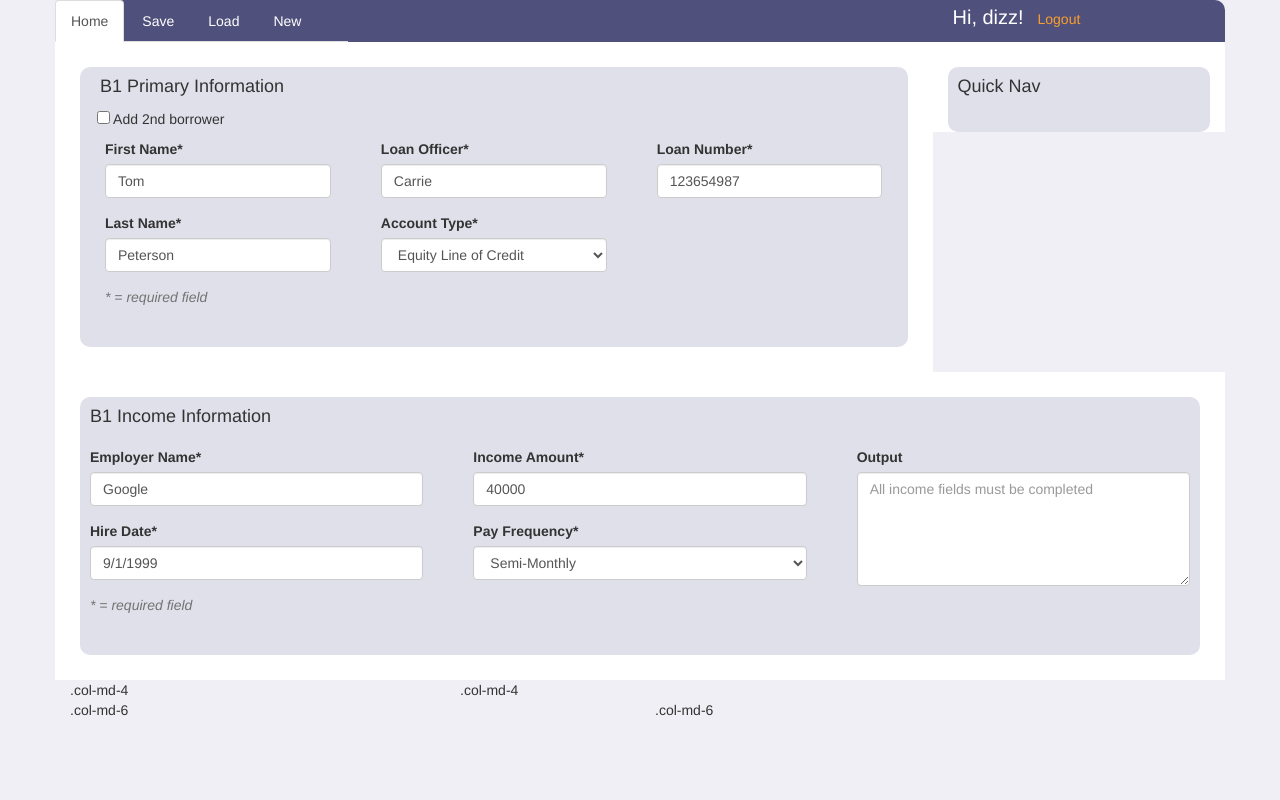
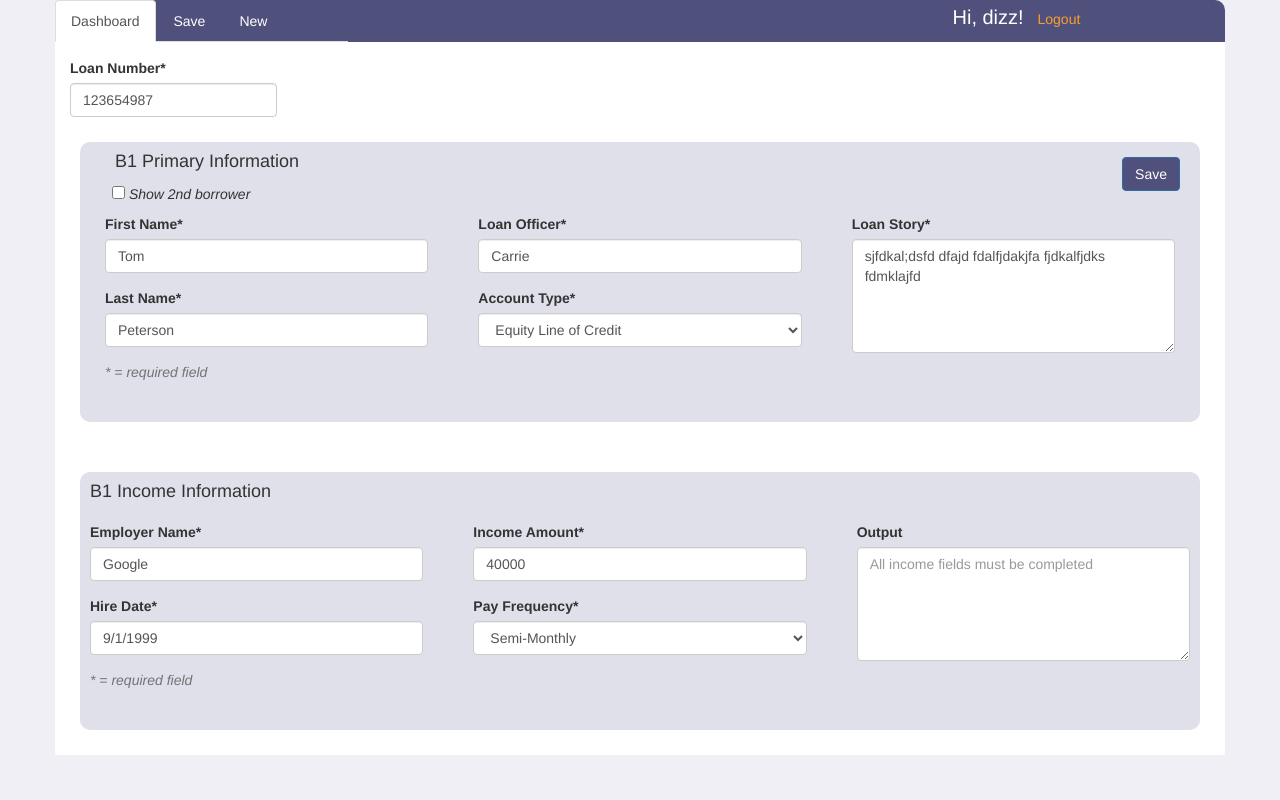
Before and after one commit to ajemiso/collate, a Django app: a page that uses capstone/templates/submittals.html in a window 1280 px wide. Run offline with Django 3.2, Linux system fonts and the light colour scheme; a user stored in the database is signed in; data comes from the database, SQL or seed files in the repository; both versions use the stored data as it was after the commit; some libraries are stand-ins or nearby versions.

Commit message:
added save button to Primary field, moved loan number field to top of submittal page, other minor fixes

```diff
--- a/capstone/capstone/urls.py
+++ b/capstone/capstone/urls.py
@@ -29,7 +29,9 @@ urlpatterns = [
     url(r'^logout_user/$', views.logout_user),
 
     # Submittals
+    url(r'^(?P<username>\w+)/submittals/new/$', views.submittals, name='submittals'),
     url(r'^save/', views.save_submit),
-    url(r'^(?P<username>\w+)/submittals/$', views.dashboard, name='submittals'),
+    url(r'^(?P<username>\w+)/submittals/$', views.dashboard, name='dashboard'),
     url(r'^(?P<username>\w+)/submittals/(?P<pk>\d+)/$', views.load_submit, name='load_submit'),
+    url(r'^load_loan_number/$', views.load_submit)
 ]
--- a/capstone/submittals/forms.py
+++ b/capstone/submittals/forms.py
@@ -19,8 +19,10 @@ class SubmittalForm(forms.ModelForm):
             'b1_first_name': forms.TextInput(attrs={'class': 'form-control', 'placeholder': 'First'}),
             'b1_last_name': forms.TextInput(attrs={'class': 'form-control', 'placeholder': 'Last'}),
             'loan_officer': forms.TextInput(attrs={'class': 'form-control', 'placeholder': 'First Name Only'}),
+            'loan_story': forms.Textarea(attrs={'class': 'form-control', 'placeholder': 'Loan Story',
+                                                                                        'rows': 5}),
             'account_type': forms.Select(attrs={'class': 'form-control'}),
-            'loan_number': forms.TextInput(attrs={'class': 'form-control', 'placeholder': 'Digits only'}),
+            'loan_number': forms.TextInput(attrs={'class': 'form-control', 'id': 'loan_number_field', 'placeholder': 'Digits only'}),
             'b2_first_name': forms.TextInput(attrs={'class': 'form-control', 'placeholder': 'First'}),
             'b2_last_name': forms.TextInput(attrs={'class': 'form-control', 'placeholder': 'Last'}),
 
--- a/capstone/submittals/models.py
+++ b/capstone/submittals/models.py
@@ -29,6 +29,7 @@ class Submittal(models.Model):
     account_type = models.CharField(max_length=256, blank=True, choices=ACCOUNT_TYPES)
     loan_officer = models.CharField(max_length=256, blank=True)
     loan_processor = models.ForeignKey(Person, related_name="submittals", null=True, blank=True)
+    loan_story = models.CharField(max_length=2560, blank=True)
 
     b1_first_name = models.CharField(max_length=256, blank=True)
     b1_last_name = models.CharField(max_length=256, blank=True)
@@ -57,7 +58,7 @@ class Submittal(models.Model):
     created_at = models.DateTimeField(auto_now=True)
 
     def get_absolute_url(self):
-        return "/submittal/{}/{}/".format(self.loan_processor.username, self.id)
+        return "/{}/submittals/{}/".format(self.loan_processor.user.username, self.id)
 
     def __str__(self):
         return str(self.loan_number)
--- a/capstone/submittals/static/css/dashboard.css
+++ b/capstone/submittals/static/css/dashboard.css
@@ -24,3 +24,10 @@
     background-color: #50507c !important;
     color: #FFF !important;
 }
+
+.nav-bottom {
+    background-color: #50507c;
+    height: 25px;
+    border-bottom-right-radius: 10px;
+    border-bottom-left-radius: 10px;
+    color: white;
--- a/capstone/submittals/static/css/submittals.css
+++ b/capstone/submittals/static/css/submittals.css
@@ -1,3 +1,14 @@
+.messages {
+    list-style: none;
+    margin-top: 5px;
+}
+
+.message-bar {
+    background-color: #f99f2b;
+    color: white;
+    font-weight: 400;
+}
+
 body {
     background-color: #efeff5;
 }
@@ -42,7 +53,7 @@ h5 {
 }
 
 .first-row {
-
+    background-color: #FFF;
 
 }
 
@@ -69,6 +80,18 @@ h5 {
 
 }
 
+.loan-number-field {
+    background-color: #FFF;
+    margin-top: 15px;
+
+}
+
+.header-field {
+    background-color: #FFF;
+
+}
+
+
 .logout-list {
     margin-top: 6px;
 }
@@ -82,3 +105,8 @@ h5 {
     font-size: 10px;
     font-style: italic;
 }
+
+.save-btn {
+    margin-top: 15px;
+    background-color: #50507c;
+}
--- a/capstone/submittals/static/js/hide_rows.js
+++ b/capstone/submittals/static/js/hide_rows.js
@@ -15,12 +15,13 @@ $( document ).ready(function () {
 
 // submittal page
 
-$('.first-row').hide();
-$('.section').hide();
+
+$('.submittal-list').hide();
 $('.b2').hide();
 
-$('.first-row').fadeIn();
-$('.section').fadeIn(600);
+
+$('.submittal-list').slideDown();
+
 
 
 $('#show-b2').click(function(evt) {
--- a/capstone/submittals/static/js/save_submit.js
+++ b/capstone/submittals/static/js/save_submit.js
@@ -1,9 +1,13 @@
+'use strict';
+
 /**
  * Created by Dizz on 9/5/16.
  */
 
+// Save submittal function
+
 function saveSubmit() {
-    $data = $('input, textarea, select').serialize();
+    var $data = $('input, textarea, select').serialize();
 
     $.ajax({
         url: "/save/",
@@ -17,3 +21,34 @@ function saveSubmit() {
         }
 
     });
+
+};
+
+// Save submittal event binding
+
+$('.save-btn').click(function(event) {
+    saveSubmit();
+
+
+});
+
+
+/* Load submittal -- ***ADD BUTTON NEXT TO LOAN NUMBER FIELD TO RETRIEVE DATA***
+
+$('#loan_number_form').submit(function(event) {
+		var data = { 'loan_number': $('#loan_number_field').value() }
+
+    $.ajax({
+        url: "/load_loan_number/",
+        type: 'POST',
+        data: data,
+        success: function (rsp) {
+            console.log(rsp);
+        },
+        error: function (rsp) {
+            console.log(rsp);
+        }
+
+    });
+
+}); */
--- a/capstone/submittals/views.py
+++ b/capstone/submittals/views.py
@@ -35,6 +35,7 @@ def logout_user(request):
 @login_required
 def dashboard(request, username):
     if request.method == 'GET':
+        #import pdb; pdb.set_trace()
         person = Person.objects.get(user=request.user)
         submittals = person.submittals.all()
     return render(request, 'dashboard.html', {'submittals': submittals})
@@ -49,18 +50,29 @@ def submittals(request, username):
 @login_required
 def save_submit(request):
     if request.method == 'POST':
-        form = SubmittalForm(request.POST or None)
+        loan_number = request.POST['loan_number']
+        instance = Submittal.objects.get(loan_number=loan_number)
+        form = SubmittalForm(request.POST, instance=instance)
         if form.is_valid():
             submittal = form.save(commit=False)
+            submittal.loan_processor = request.user.person
             submittal.save()
             messages.add_message(request, messages.SUCCESS, 'Your file has been saved!')
             #submittal = Submittal.objects.get()
-            return JsonResponse({'success': 'It worked!'})
+            return redirect(submittal.get_absolute_url())
+
     return JsonResponse({'errors': 'Dude this didn"t work.'})
 
 
 @login_required
-def load_submit(request, username, pk):
-    submittal = Submittal.objects.get(id=pk)
-    form = SubmittalForm(instance=submittal)
-    return render(request, 'submittals.html', {'form': form})
+def load_submit(request, username, pk=None):
+    if request.method == 'GET':
+        submittal = Submittal.objects.get(id=pk)
+        form = SubmittalForm(instance=submittal)
+        return render(request, 'submittals.html', {'form': form})
+
+    """if request.method == 'POST':
+        submittal = Submittal.objects.get(loan_number=request.POST['loan_number'])
+        form = SubmittalForm(instance=submittal)
+        return render(request, 'submittals.html', {'form': form})"""
+    return None
--- a/capstone/templates/submittal-layout.html
+++ b/capstone/templates/submittal-layout.html
@@ -11,15 +11,34 @@
     <link rel="stylesheet" type="text/css" href="{% static 'css/dashboard.css' %}">
 </head>
 <body>
+<div class="container">
+
+    <div class="row">
+<header class="nav">
+    <ul class="nav nav-tabs col-md-3 col-sm-5 col-xs-8">
+      <li role="presentation" class="active"><a href="/{{ user.username }}/submittals/">Dashboard</a></li>
+      <li role="presentation"><a onClick="saveSubmit(); return false;" id="save" href="">Save</a></li>
+      <li role="presentation"><a href="/{{ user.username }}/submittals/new/">New</a></li>
+</ul>
+        <ul class="col-md-3 pull-right list-inline logout-list">
+            <li><h5>Hi, {{ request.user.username }}!</h5></li>
+            <li><a href="/logout_user/">Logout</a></li>
+            </ul>
+
+
+
+        </header>
+    </div>
+</div>
 {% block body %}
 
 {% endblock %}
 </body>
 
 <!-- Latest compiled and minified JavaScript -->
+<script src="https://ajax.googleapis.com/ajax/libs/jquery/3.1.0/jquery.min.js"></script>
 <script src="https://maxcdn.bootstrapcdn.com/bootstrap/3.3.7/js/bootstrap.min.js"
         integrity="sha384-Tc5IQib027qvyjSMfHjOMaLkfuWVxZxUPnCJA7l2mCWNIpG9mGCD8wGNIcPD7Txa" crossorigin="anonymous"></script>
-<script src="https://ajax.googleapis.com/ajax/libs/jquery/3.1.0/jquery.min.js"></script>
 <script src="{% static 'js/hide_rows.js' %}"></script>
 <script src="{% static 'js/save_submit.js' %}"></script>
 <script src="{% static 'js/csrf.js' %}"></script>
--- a/capstone/templates/submittals.html
+++ b/capstone/templates/submittals.html
@@ -1,6 +1,13 @@
 {% extends 'submittal-layout.html' %}
 
 {% block body %}
+
+
+<div class="container">
+
+<main>
+    <div class="message-row">
+        <article class="col-xs-12 submittal-messages">
 
             <!-- error messages -->
             {% if messages %}
@@ -19,37 +26,41 @@
             {% endif %}
 <!-- end error messages -->
 
+        </article>
 
 
-<div class="container">
+    </div>
 
-    <div class="row">
-<header class="nav">
-    <ul class="nav nav-tabs col-md-3 col-sm-5 col-xs-6">
-      <li role="presentation" class="active"><a href="/{{ user.username }}/submittals/">Home</a></li>
-      <li role="presentation"><a onClick="saveSubmit(); return false;" id="save" href="">Save</a></li>
-      <li role="presentation"><a href="">Load</a></li>
-      <li role="presentation"><a href="">New</a></li>
-</ul>
-        <ul class="col-md-3 pull-right list-inline logout-list">
-            <li><h5>Hi, {{ request.user.username }}!</h5></li>
-            <li><a href="/logout_user/">Logout</a></li>
-            </ul>
+    <div class="row first-row">
+
+        <article class="col-md-4 header-field">
+                    <form class="loan-number-field" id="loan_number_form">
+                      <div class="form-inline">
+                        <label for="loan_number">Loan Number*</label>
+                        <!-- input type="text" class="form-control" id="loan_officer" placeholder="First Name Only" -->
+                         <div class=form-inline"> {{ form.loan_number }}</div>
+                      </div>
+                    </form>
+
+
+                </article>
 
 
 
-        </header>
-    </div>
-
-<main>
-    <div class="row first-row">
-      <div class="col-md-9 main-area">
+      <div class="col-md-12 main-area">
         <section class="section col-md-12">
             <div class="row">
-                <aside class="list-inline">
+                <aside class="list-inline col-xs-9">
                 <h4>B1 Primary Information</h4>
-                <input type="checkbox" name="show-b2" id="show-b2"> Add 2nd borrower
+                <input type="checkbox" name="show-b2" id="show-b2"> <i>Show 2nd borrower</i>
                 </aside>
+
+                 <aside class="col-xs-3">
+                 <form action="/{{ user.username }}/submittals/{{ form.id }}">
+                <button type="submit" class="btn btn-primary save-btn pull-right">Save</button>
+                     </form>
+                </aside>
+
 
 
                 <article class="col-md-4">
@@ -93,9 +104,9 @@
                 <article class="col-md-4">
                     <form class="borr-info-form">
                       <div class="form-group">
-                        <label for="loan_officer">Loan Number*</label>
+                        <label for="loan_officer">Loan Story*</label>
                         <!-- input type="text" class="form-control" id="loan_officer" placeholder="First Name Only" -->
-                          {{ form.loan_number }}
+                          {{ form.loan_story }}
                       </div>
                     </form>
 
@@ -133,14 +144,14 @@
 
 
         </div>
-      <div class="col-md-3 side-bar">
+      <!-- div class="col-md-3 side-bar">
         <section class="section hidden-lg-down">
             <div class="row"><h4>Quick Nav</h4></div>
 
 
           </section>
 
-        </div>
+        </div-->
         </div>
     <div class="row second-row">
       <div class="col-md-12 main-area">
@@ -273,12 +284,12 @@
 
 
         </div>
-      <div class="col-md-4">.col-md-4</div>
-      <div class="col-md-4">.col-md-4</div>
+      <div class="col-md-4"></div>
+      <div class="col-md-4"></div>
     </div>
     <div class="row">
-      <div class="col-md-6">.col-md-6</div>
-      <div class="col-md-6">.col-md-6</div>
+      <div class="col-md-6"></div>
+      <div class="col-md-6"></div>
     </div>
 
     </main>
```
Also changed, not shown: capstone/templates/dashboard.html (+11 -40 lines), capstone/db.sqlite3, capstone/submittals/migrations/0001_initial.py. Lines whose indentation alone changed are shown as unchanged.
